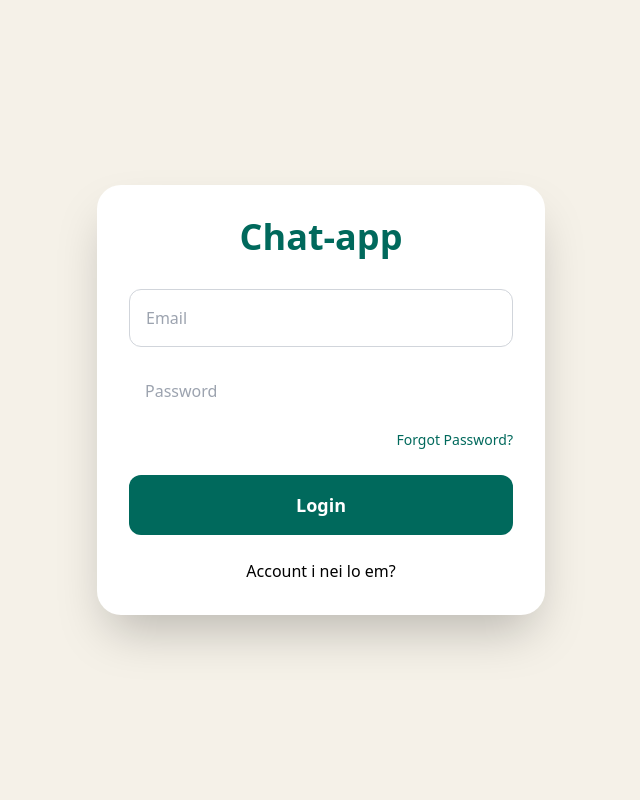
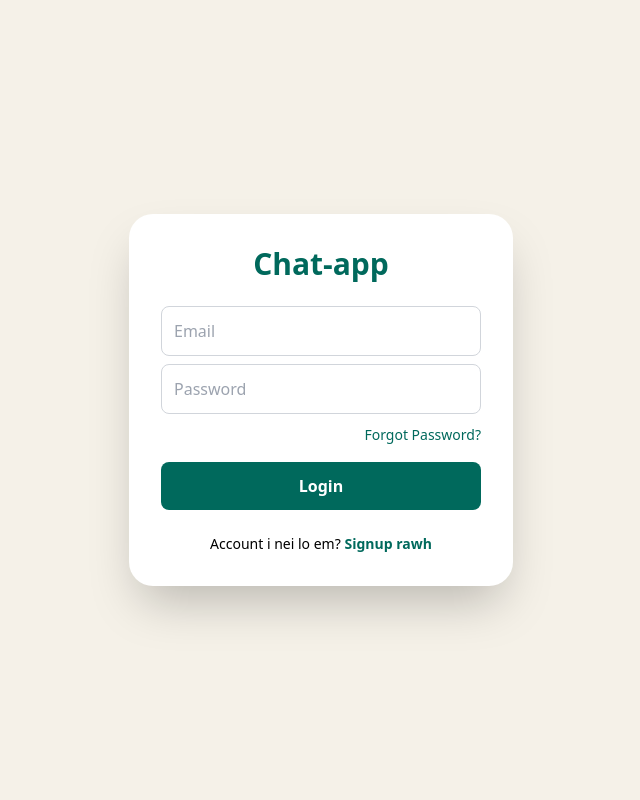
Before and after one commit to nghaka123/Chat-app, a Flask app: page / in a window 1280 px wide. Shown: the whole page, without its empty margins (319-959 px from the left). Run offline with Flask 3, Linux system fonts and the light colour scheme; some libraries are stand-ins or nearby versions.

Commit message:
Update login.html

```diff
--- a/templates/login.html
+++ b/templates/login.html
@@ -1,52 +1,29 @@
 <!DOCTYPE html>
-<html lang="en">
+<html>
 <head>
-  <meta charset="UTF-8">
-  <meta name="viewport" content="width=device-width, initial-scale=1.0">
   <title>Login - Chat-app</title>
   <script src="https://cdn.tailwindcss.com"></script>
 </head>
-<body class="bg-[#F5F1E8] flex items-center justify-center min-h-screen p-4">
+<body class="bg-[#F5F1E8] flex items-center justify-center min-h-screen">
 
-  <!-- Card -->
-  <div class="bg-white p-8 rounded-3xl shadow-2xl w-full max-w-md">
+  <div class="bg-white p-8 rounded-3xl shadow-2xl w-full max-w-sm">
 
-    <!-- Title -->
-    <h1 class="text-4xl font-bold text-center mb-8 text-[#00695C]">Chat-app</h1>
+    <h1 class="text-3xl font-bold text-center mb-6 text-[#00695C]">Chat-app</h1>
 
-    <!-- Form -->
     <form>
-      <!-- Email -->
-      <input
-        type="email"
-        placeholder="Email"
-        class="w-full p-4 border border-gray-300 rounded-xl mb-4 focus:outline-none focus:ring-2 focus:ring-[#00695C] text-base"
-        required
-      >
+      <input type="email" placeholder="Email" class="w-full p-3 border border-gray-300 rounded-lg mb-2 focus:outline-none focus:ring-2 focus:ring-[#00695C]">
+      <input type="password" placeholder="Password" class="w-full p-3 border border-gray-300 rounded-lg mb-2 focus:outline-none focus:ring-2 focus:ring-[#00695C]">
 
-      <!-- Password -->
-      <input
-        type="password"
-        placeholder="Password"
-        class="w-full p-4 border-gray-300 rounded-xl mb-2 focus:outline-none focus:ring-2 focus:ring-[#00695C] text-base"
-        required
-      >
-
-      <!-- Forgot Password -->
-      <div class="text-right mb-6">
-        <a href="/forgot-password" class="text-sm text-[#00695C] hover:underline font-medium">Forgot Password?</a>
+      <!-- Forgot Password Link -->
+      <div class="text-right mb-4">
+        <a href="/forgot-password" class="text-sm text-[#00695C] hover:underline">Forgot Password?</a>
       </div>
 
-      <!-- Login Button -->
-      <button
-        type="submit"
-        class="w-full bg-[#00695C] text-white p-4 rounded-xl font-semibold text-lg hover:bg-[#004D40] transition"
-      >
-        Login
-      </button>
+      <button class="w-full bg-[#00695C] text-white p-3 rounded-lg font-semibold hover:bg-[#004D40]">Login</button>
     </form>
 
-    <!-- Signup Link -->
-    <p class="text-center mt-6 text-base">
-      Account i nei lo em?
-      <a href="/signup" class="text-[#00695C] font-bold hover:underline">
+    <p class="text-center mt-6 text-sm">Account i nei lo em? <a href="/signup" class="text-[#00695C] font-semibold hover:underline">Signup rawh</a></p>
+  </div>
+
+</body>
+</html>
```
